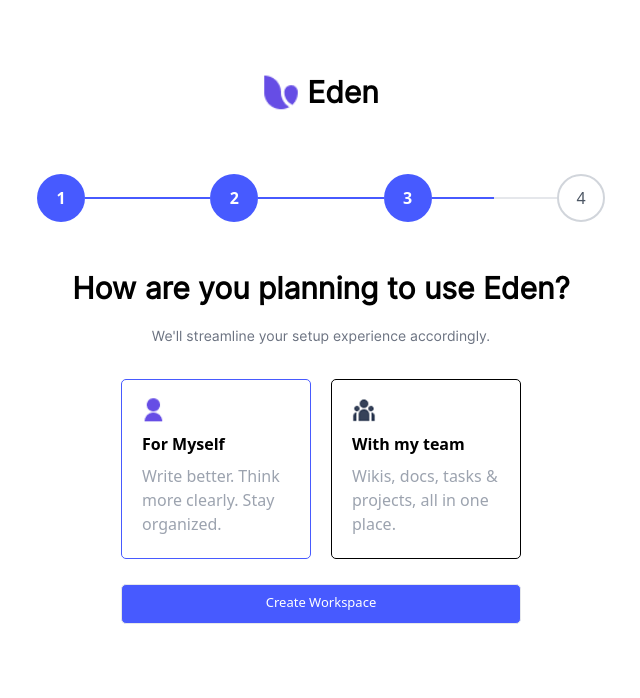
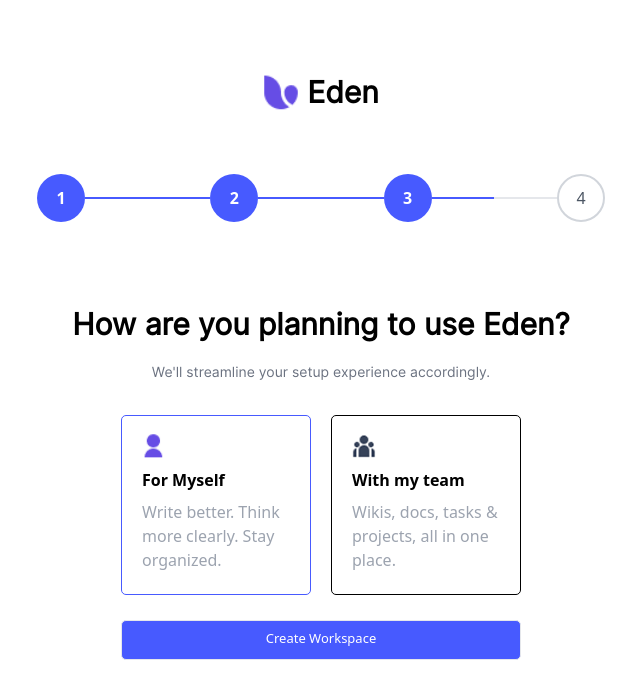
Before and after one commit to deepak-fletcher/EDEN, a React (Create React App) app: page /usage in a window 1280 px wide. Shown: the top 698 px of the page, without its empty margins (319-959 px from the left). Built offline with nearby package versions, Linux system fonts and the light colour scheme.

Commit message:
saving changes

```diff
--- a/src/components/Setup.js
+++ b/src/components/Setup.js
@@ -11,7 +11,7 @@
     <div class="h-[48px] mt-[3%] mb-[3%] w-full md:w-[600px] ml-auto mr-auto">
               <ProgressBar step="2"></ProgressBar>
     </div>
-    <div class="h-15  mt-[20%] md:mt-[5%]">
+    <div class="h-15  mt-[50px] md:mt-[100px]">
         <p class="text-2xl md:text-3xl font-inter m-auto font-extrabold">Lets set up a home for all your work</p>
         <p class="text-sm font-inter m-auto font-thin p-5 text-gray-500">You can always create another workspace later.</p>
     </div>
--- a/src/components/Usage.js
+++ b/src/components/Usage.js
@@ -14,7 +14,7 @@
     <div class="h-[48px] mt-[3%] mb-[3%] w-full md:w-[600px] ml-auto mr-auto">
                 <ProgressBar step="3"></ProgressBar>
     </div>
-    <div class="h-15   mt-[20%] md:mt-[5%]">
+    <div class="h-15   mt-[50px] md:mt-[100px]">
         <p class="text-2xl md:text-3xl font-inter m-auto font-extrabold">How are you planning to use Eden?</p>
         <p class="text-sm font-inter m-auto font-thin p-5 text-gray-500">We'll streamline your setup experience accordingly.</p>
     </div>
```
